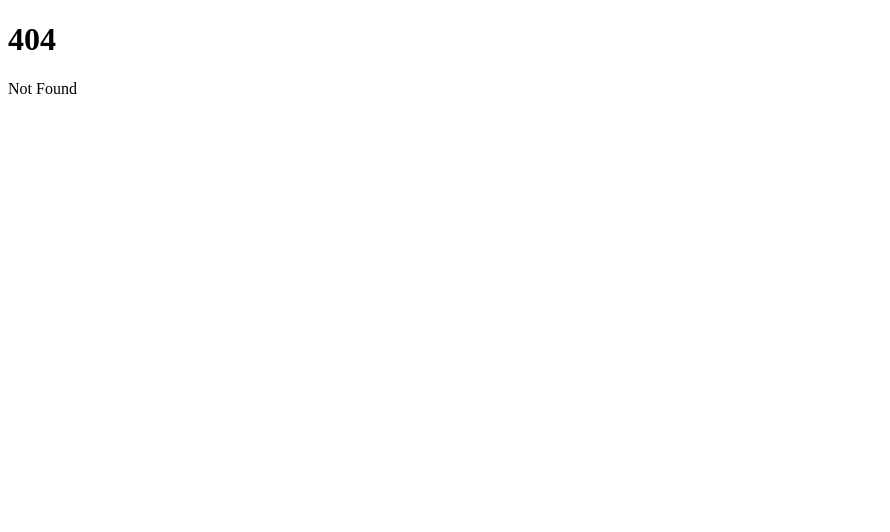
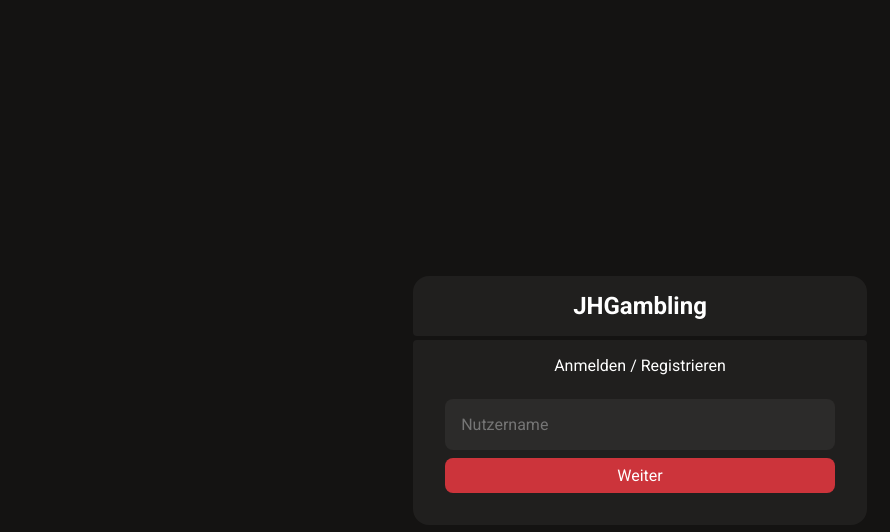
Before and after one commit to JHGambling/Casino, a SvelteKit app in the folder casino-app/: page /user/login in a window 1280 px wide. Before the commit this address had no page. Shown: the top 532 px of the page, without its empty margins (0-890 px from the left). Built offline with nearby package versions, Linux system fonts and the light colour scheme.

Commit message:
Started working on login screen

```diff
--- a/casino-app/src/app.html
+++ b/casino-app/src/app.html
@@ -5,6 +5,12 @@
 		<link rel="icon" href="%sveltekit.assets%/favicon.png" />
 		<meta name="viewport" content="width=device-width, initial-scale=1" />
 		%sveltekit.head%
+
+		<link rel="preconnect" href="https://fonts.googleapis.com">
+		<link rel="preconnect" href="https://fonts.gstatic.com" crossorigin>
+		<link href="https://fonts.googleapis.com/css2?family=Roboto:ital,wght@0,100..900;1,100..900&display=swap" rel="stylesheet">
+
+		<link rel="stylesheet" href="/styles.css">
 	</head>
 	<body data-sveltekit-preload-data="hover">
 		<div style="display: contents">%sveltekit.body%</div>
--- /dev/null
+++ b/casino-app/src/routes/user/login/+page.svelte
@@ -0,0 +1,186 @@
+<script lang="ts">
+    export let step = 0;
+    export let userExists = false;
+
+    let username: string;
+    let password: string;
+
+    function nextStep() {
+        if(step == 0) {
+            if(isValidUsername(username)) {
+                step = 1;
+            } else {
+                alert("Bitte geben Sie einen gültigen Nutzernamen ein.");
+            }
+        } else if(step == 1) {
+            if(userExists) {
+
+            } else {
+                if(password && password.length >= 6) {
+                    step = 2;
+                } else {
+                    alert("Bitte geben Sie ein gültiges Passwort ein (mindestens 6 Zeichen).");
+                }
+            }
+        }
+    }
+
+    function isValidUsername(username: string) {
+        // Check if the username is valid (e.g., not empty, no special characters)
+        return username && /^[a-zA-Z0-9_]+$/.test(username) && username.length >= 3 && username.length <= 20;
+    }
+</script>
+
+<svelte:head>
+    <title>JHGambling - Login</title>
+</svelte:head>
+
+<div class="app">
+    <div class="center-content">
+        <div class="head">
+            JHGambling
+        </div>
+        <div class="form">
+            <div class="form-title">
+                {#if step == 0}
+                Anmelden / Registrieren
+                {:else}
+                {#if userExists}
+                Anmelden
+                {:else}
+                Registrieren
+                {/if}
+                {/if}
+            </div>
+            <div class="form-body">
+                {#if step == 0}
+                    <input type="text" placeholder="Nutzername" bind:value={username}>
+                    <button on:click={nextStep}>Weiter</button>
+                {:else if step == 1}
+                    {#if userExists}
+                        <input type="password" placeholder="Passwort" bind:value={password}>
+                        <button on:click={nextStep}>Einloggen</button>
+                    {:else}
+                        <input type="password" placeholder="Passwort" bind:value={password}>
+                        <button on:click={nextStep}>Weiter</button>
+                    {/if}
+                {:else if step == 2}
+                    <input type="text" placeholder="Anzeigename">
+                    <!-- Hier noch irgendwas für Profilbild -->
+                    <button on:click={nextStep}>Registrieren</button>
+                {/if}
+            </div>
+        </div>
+    </div>
+</div>
+
+<style lang="scss">
+    .app {
+        width: 100vw;
+        height: 100vh;
+
+        position: fixed;
+        top: 0;
+        left: 0;
+
+        background-color: #141312;
+
+        display: flex;
+        flex-direction: column;
+        align-items: center;
+        justify-content: center;
+    }
+
+    .center-content {
+        display: flex;
+        flex-direction: column;
+        align-items: center;
+        justify-content: center;
+        gap: 0.25rem;
+    }
+
+    .head {
+        font-family: var(--text-heading-family);
+        font-size: var(--text-heading-size);
+        font-weight: var(--text-heading-weight);
+        color: #ffffff;
+
+        display: flex;
+        flex-direction: row;
+        align-items: center;
+        justify-content: center;
+        gap: 1rem;
+
+        padding: 1rem 10rem;
+        background-color: #201f1e;
+        border-radius: 1rem 1rem 0.25rem 0.25rem;
+    }
+
+    .form {
+        width: 100%;
+        padding: 1rem 0rem;
+
+        border-radius: 0.25rem 0.25rem 1rem 1rem;
+        background-color: #201f1e;
+
+        display: flex;
+        flex-direction: column;
+        align-items: center;
+
+        .form-title {
+            font-family: var(--text-main-family);
+            font-size: var(--text-main-size);
+            font-weight: var(--text-main-weight);
+            color: #ffffff;
+
+            margin-bottom: 0.5rem;
+        }
+
+        .form-body {
+            width: calc(100% - 4rem);
+            padding: 1rem 2rem;
+
+            display: flex;
+            flex-direction: column;
+            align-items: center;
+            justify-content: center;
+
+            gap: 0.25rem;
+
+            input {
+                width: calc(100% - 2rem);
+
+                padding: 1rem 1rem;
+                border-radius: 0.5rem;
+                background-color: #2c2b2a;
+                border: none;
+                outline: none;
+
+                font-family: var(--text-main-family);
+                font-size: var(--text-main-size);
+                font-weight: var(--text-main-weight);
+                color: #ffffff;
+            }
+
+            button {
+                width: 100%;
+                padding: 0.5rem;
+                border-radius: 0.5rem;
+                background-color: rgb(204, 52, 59);
+                border: none;
+                cursor: pointer;
+
+                margin-top: 0.25rem;
+
+                font-family: var(--text-main-family);
+                font-size: var(--text-main-size);
+                font-weight: var(--text-main-weight);
+                color: #ffffff;
+
+                &:hover {
+                    background-color: rgb(223, 74, 82);
+                }
+            }
+        }
+    }
+</style>
--- /dev/null
+++ b/casino-app/static/styles.css
@@ -0,0 +1,11 @@
+:root {
+    /* Style for Primary Headings */
+    --text-heading-family: "Roboto", sans-serif;
+    --text-heading-size: 1.5rem;
+    --text-heading-weight: 700;
+
+    /* Style for Main Content */
+    --text-main-family: "Roboto", Arial;
+    --text-main-size: 1rem;
+    --text-main-weight: 400;
+}
```
